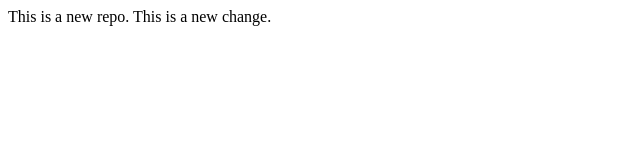
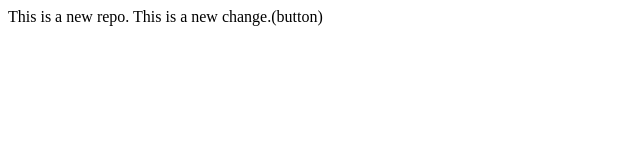
Before and after one commit to vijayteppalak/LocalRepo, a plain HTML site: page index.html in a window 1280 px wide. Shown: the full height of the page, 0-640 px from the left. Drawn offline with Linux system fonts and the light colour scheme.

```diff
--- a/index.html
+++ b/index.html
@@ -1,4 +1,4 @@
 <p>
     This is a new repo.
-    This is a new change.
+    This is a new change.(button)
 </p>
```
